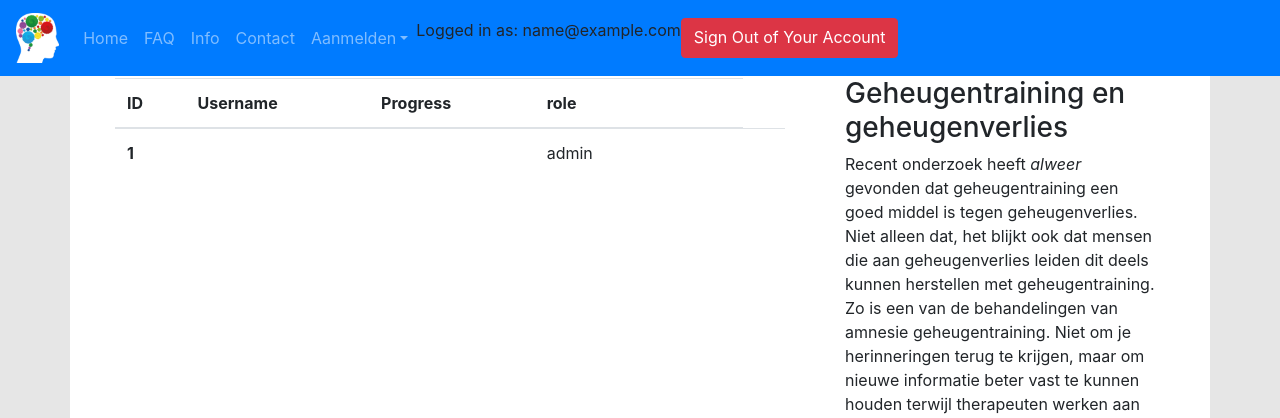
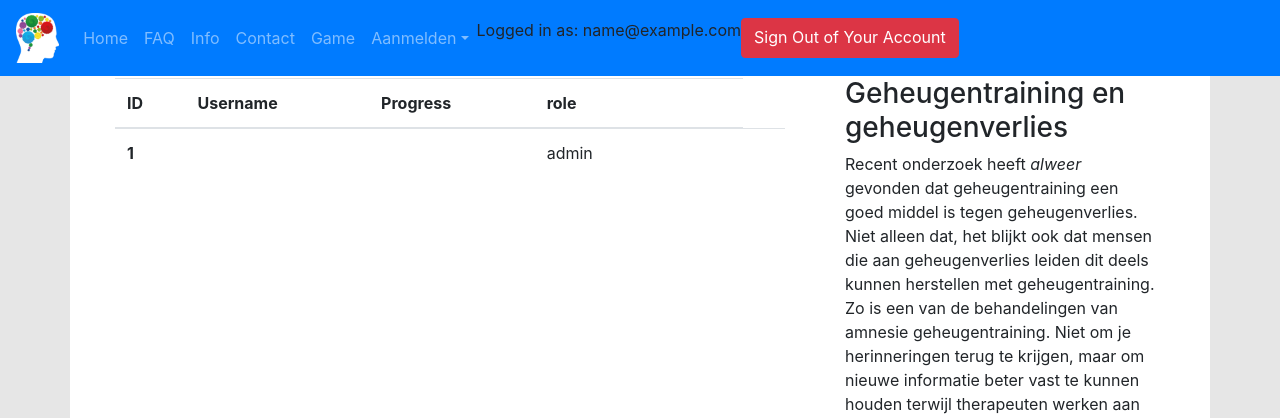
Before and after one commit to oneandonlydennis/Project3, a PHP site: page /index.php?content=progress in a window 1280 px wide. Shown: the top 418 px of the page. Run offline with PHP 8.4, Linux system fonts and the light colour scheme; the visitor is signed in with stand-in values (Sample User, id 1); data that the repository does not hold is empty.

Commit message:
Game link toegevoegd, stuurt door naar login als je niet bent ingelogd

```diff
--- a/resources/include/nav.php
+++ b/resources/include/nav.php
@@ -22,6 +22,9 @@
 			<li class="nav-item">
 				<a class="nav-link" href="./index.php?content=contact">Contact</a>
 			</li>
+			<li class="nav-item">
+				<a class="nav-link" href="./index.php?content=progress">Game</a>
+			</li>
 			<li class="nav-item dropdown">
 				<a class="nav-link dropdown-toggle" href="#" id="dropdownId" data-toggle="dropdown" aria-haspopup="true" aria-expanded="false">Aanmelden</a>
 				<div class="dropdown-menu" aria-labelledby="dropdownId">
--- a/resources/include/progress.php
+++ b/resources/include/progress.php
@@ -8,7 +8,7 @@ $delete = '';
 
 
 if(!isset($_SESSION["loggedin"]) || $_SESSION["loggedin"] !== true){
-	header("location: index.php?content=home");
+	header("location: index.php?content=login");
 	exit;
 }
 $sql = "SELECT role FROM Users WHERE id = ?";
```
